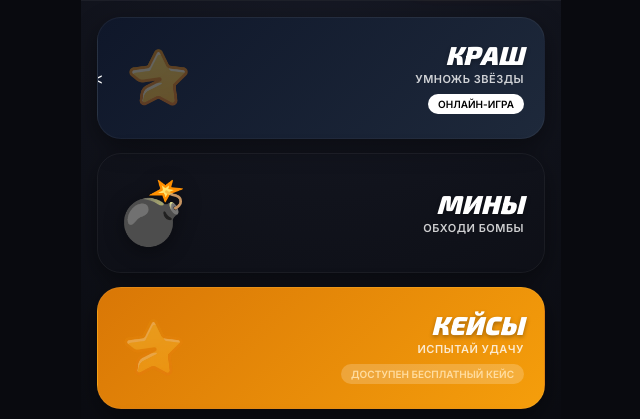
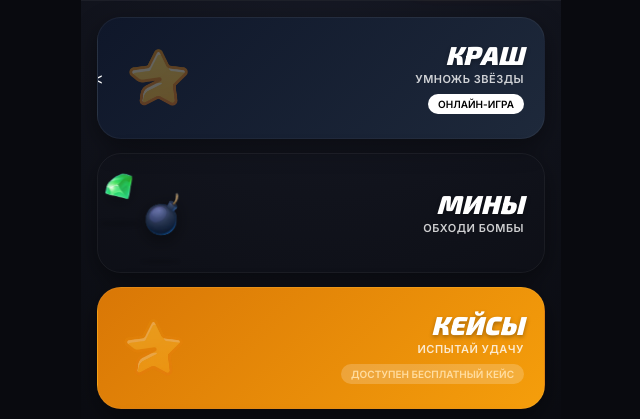
Before and after one commit to mihailawp-gif/tgqwen, a Python web app: template templates/index.html in a window 1280 px wide. Shown: the part 72-491 px from the top of the page, without its empty margins (319-959 px from the left). Run offline with Jinja, Linux system fonts and the light colour scheme; the template is opened without the code that fills it, so the values that code supplies are empty; some libraries are stand-ins or nearby versions.

Commit message:
mines anim

```diff
--- a/static/css/style.css
+++ b/static/css/style.css
@@ -648,3 +648,24 @@ input:checked + .slider:before { transform: translateX(18px); background-color:
 .btn-dice-over { background: linear-gradient(135deg, #3b82f6, #1d4ed8); color: #fff; }
 .dice-btn-title { font-family: 'Exo 2', sans-serif; font-size: 18px; font-weight: 900; letter-spacing: 1px; }
 .dice-btn-range { font-family: 'Inter', sans-serif; font-size: 11px; font-weight: 600; opacity: 0.9; background: rgba(0,0,0,0.2); padding: 4px 8px; border-radius: 8px; }
+
+.mines-menu-anim {
+    position: relative;
+    width: 250px;
+    height: 250px;
+    transform: scale(0.48) translate(-20px, 0);
+    transform-origin: left center;
+    pointer-events: none;
+}
+.gem-wrapper { position: absolute; top: 20px; left: 20px; display: flex; flex-direction: column; align-items: center; z-index: 1; }
+.bomb-wrapper { position: absolute; top: 70px; left: 90px; display: flex; flex-direction: column; align-items: center; z-index: 2; }
+.gem-img { width: 110px; animation: floatGem 3.5s ease-in-out infinite; filter: drop-shadow(0 10px 15px rgba(0,0,0,0.3)); }
+.bomb-img { width: 140px; animation: floatBomb 4s ease-in-out infinite; filter: drop-shadow(0 10px 20px rgba(0,0,0,0.5)); }
+.mine-shadow { height: 10px; background: rgba(0, 0, 0, 0.4); border-radius: 50%; filter: blur(4px); margin-top: 15px; }
+.gem-shadow { width: 85px; animation: shadowGem 3.5s ease-in-out infinite; }
+.bomb-shadow { width: 100px; animation: shadowBomb 4s ease-in-out infinite; }
+
+@keyframes floatGem { 0%, 100% { transform: translateY(0px) rotate(0deg); } 50% { transform: translateY(-15px) rotate(-5deg); } }
+@keyframes floatBomb { 0%, 100% { transform: translateY(0px) rotate(0deg); } 50% { transform: translateY(-20px) rotate(3deg); } }
+@keyframes shadowGem { 0%, 100% { transform: scale(1); opacity: 0.5; } 50% { transform: scale(0.8); opacity: 0.2; } }
+@keyframes shadowBomb { 0%, 100% { transform: scale(1); opacity: 0.6; } 50% { transform: scale(0.75); opacity: 0.25; } }
--- a/templates/index.html
+++ b/templates/index.html
@@ -6,7 +6,7 @@
     <meta name="theme-color" content="#0d0d17">
     <title>Кейсы — Telegram</title>
     <link rel="preconnect" href="https://fonts.googleapis.com">
-    <link rel="stylesheet" href="/static/css/style.css?v=1346">
+    <link rel="stylesheet" href="/static/css/style.css?v=1347">
     <script src="https://telegram.org/js/telegram-web-app.js"></script>
     <script src="https://cdnjs.cloudflare.com/ajax/libs/bodymovin/5.12.2/lottie.min.js"></script>
     <script src="https://cdn.jsdelivr.net/npm/fflate@0.8.2/umd/index.js"></script>
@@ -68,7 +68,16 @@
 
 				<div class="game-block block-mines align-right" onclick="showMinesScreen()">
                     <div class="art-left">
-                        <div class="anim-placeholder">💣</div>
+                        <div class="mines-menu-anim">
+                            <div class="gem-wrapper">
+                                <img src="/static/images/diamond.png" alt="Diamond" class="gem-img" />
+                                <div class="mine-shadow gem-shadow"></div>
+                            </div>
+                            <div class="bomb-wrapper">
+                                <img src="/static/images/bomb.png" alt="Bomb" class="bomb-img" />
+                                <div class="mine-shadow bomb-shadow"></div>
+                            </div>
+                        </div>
                     </div>
                     <div class="info">
                         <h2>МИНЫ</h2>
```
Also changed, not shown: static/images/mines.html (added, +99 -0 lines), static/images/bomb.png (added), static/images/diamond.png (added).
